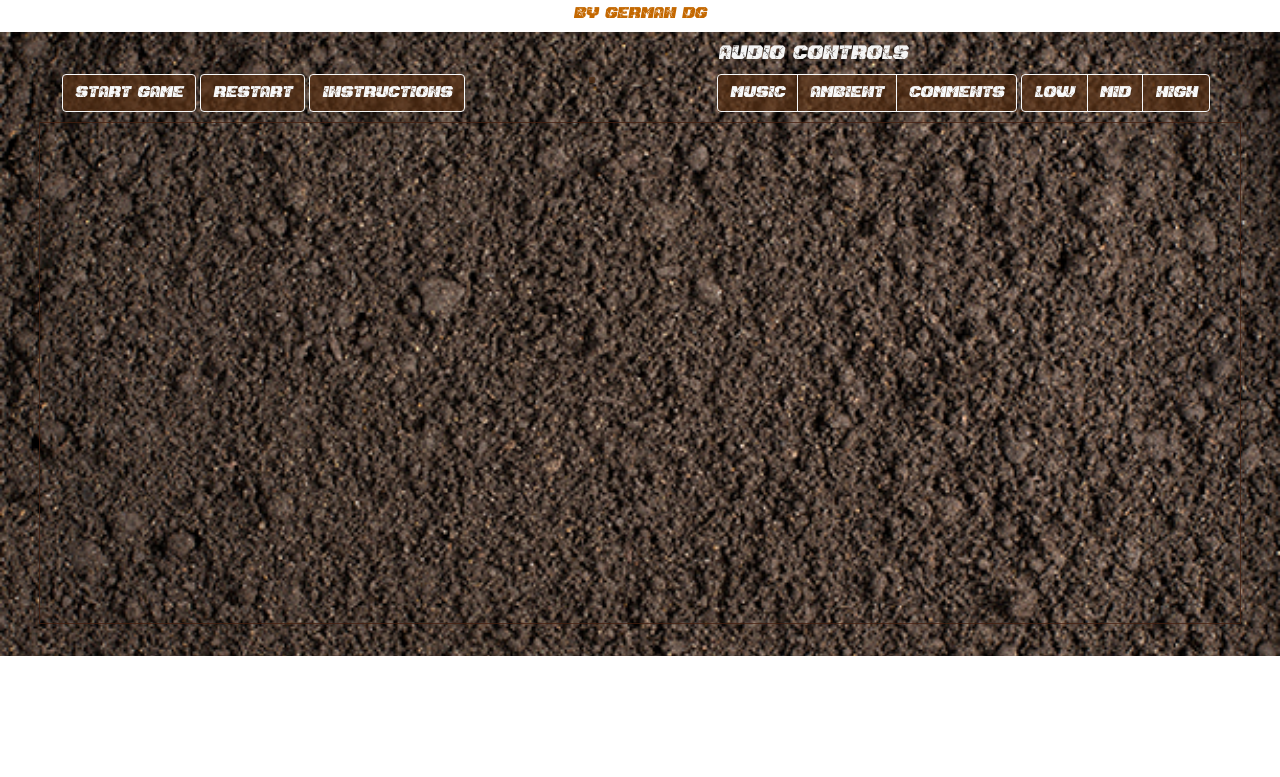
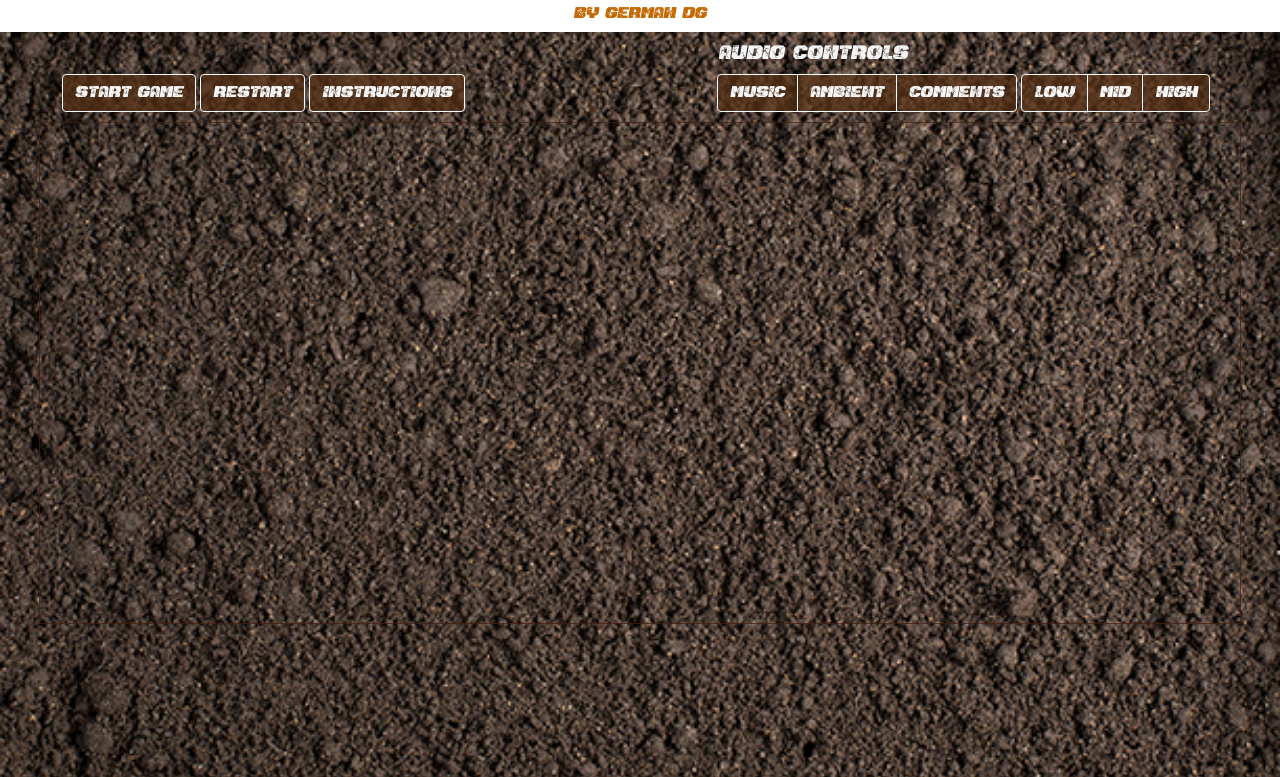
Before and after one commit to GermanDG6/OFFROAD-IRONBIKE-2D-VideoGame, a plain HTML site: page index.html in a window 1280 px wide. Shown: the part 51-828 px from the top of the page. Before the commit the page ends 800 px from the top, so only its background shows below. Drawn offline with nearby package versions, Linux system fonts and the light colour scheme.

Commit message:
Fix dimensions

```diff
--- a/styles/styles.css
+++ b/styles/styles.css
@@ -10,7 +10,7 @@ body, html{
     width: 100vw;
 }
 .background{
-    padding-bottom: 2%;
+    padding-bottom: 11.5%;
     background-image: url('/images/background-img3-baja-resolucion.jpg');
     background-size: cover;
     background-repeat: no-repeat;
@@ -62,7 +62,6 @@ h5{
     color:whitesmoke;
     font-family: MyFont;
     font-size: 30px;
-    height: 8vh;
     display:flex;
     justify-content: center;
     align-items: center;
```
